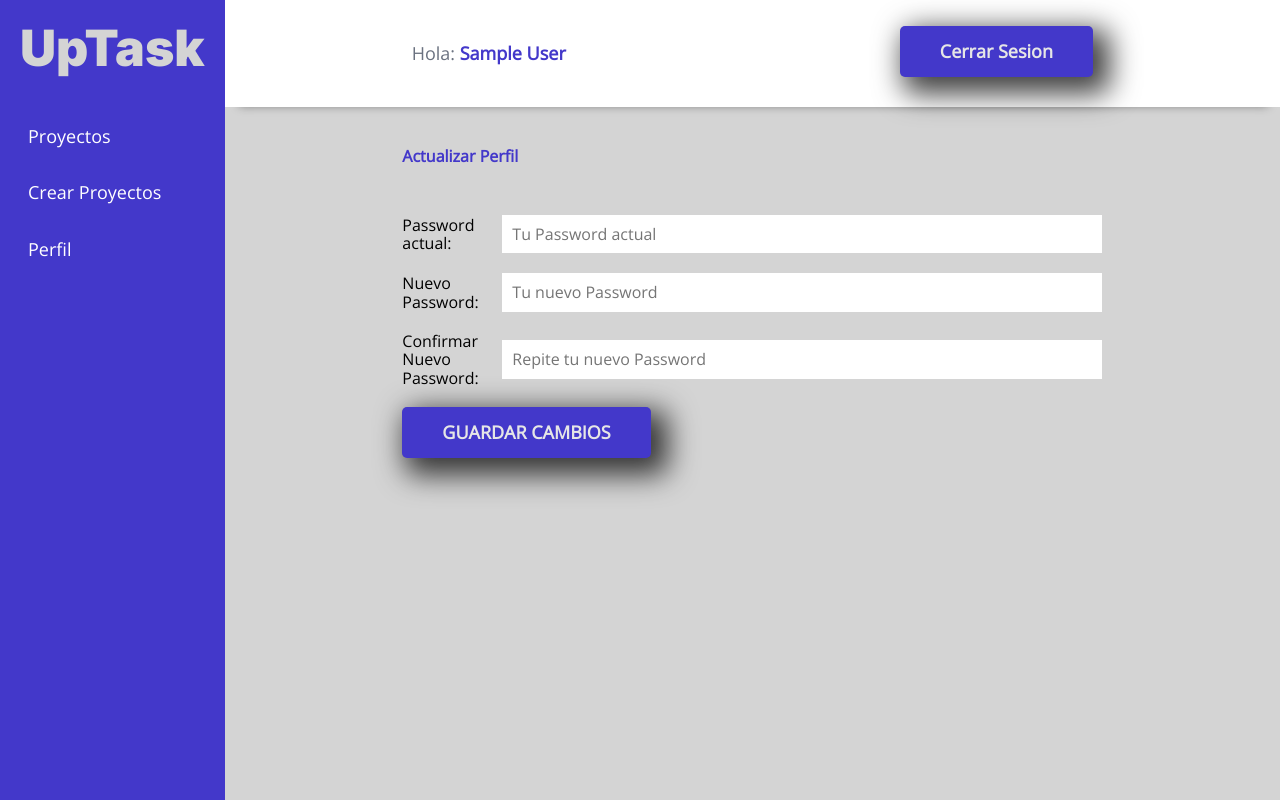
After one commit to titoiriepal/uptask_mvc, a PHP site: template views/dashboard/cambiar_password.php in a window 1280 px wide. The commit adds this page. Run offline with PHP 8.4, Linux system fonts and the light colour scheme; the template is opened without the code that fills it, so the values that code supplies are empty; the visitor is signed in with stand-in values (Sample User, id 1).

Commit message:
Edit profile added. Change password functionality added

```diff
--- a/public/index.php
+++ b/public/index.php
@@ -38,6 +38,9 @@ $router->get('/crear-proyecto', [DashboardController::class, 'crear']);
 $router->post('/crear-proyecto', [DashboardController::class, 'crear']);
 $router->get('/proyecto', [DashboardController::class, 'proyecto']);
 $router->get('/perfil', [DashboardController::class, 'perfil']);
+$router->post('/perfil', [DashboardController::class, 'perfil']);
+$router->get('/cambiar_password', [DashboardController::class, 'cambiar_password']);
+$router->post('/cambiar_password', [DashboardController::class, 'cambiar_password']);
 
 
 /*********************ZONA API *************************************************/
--- a/src/scss/dashboard/_dashboard.scss
+++ b/src/scss/dashboard/_dashboard.scss
@@ -102,3 +102,11 @@
     }
 
 }
+
+.enlace{
+    color: v.$indigo;
+    font-weight: bold;
+    &:hover{
+        color: darken(v.$indigo, 15%);
+    }
+}
--- /dev/null
+++ b/views/dashboard/cambiar_password.php
@@ -0,0 +1,47 @@
+<?php
+    include_once __DIR__ . '/header-dashboard.php';
+?>
+
+
+<div class="contenedor-sm">
+    <?php
+        include_once __DIR__ . '/../templates/alertas.php'
+    ?>
+
+<a href="/perfil" class="enlace">Actualizar Perfil</a>
+
+    <form class="formulario" method="POST">
+
+        <div class="campo">
+            <label for="password_old">Password actual:</label>
+            <input
+                type="password"
+                name="password_old"
+                placeholder="Tu Password actual"
+            />
+        </div>
+        <div class="campo">
+            <label for="password">Nuevo Password:</label>
+            <input
+                type="password"
+                name="password"
+                placeholder="Tu nuevo Password"
+            />
+        </div>
+        <div class="campo">
+            <label for="password2">Confirmar Nuevo Password:</label>
+            <input
+                type="password"
+                name="password2"
+                placeholder="Repite tu nuevo Password"
+            />
+        </div>
+
+        <input type="submit" value="Guardar Cambios">
+    </form>
+</div>
+
+
+<?php
+    include_once __DIR__ . '/footer-dashboard.php';
+?>
```
Also changed, not shown: controllers/DashboardController.php (+86 -2 lines), models/Usuario.php (+18 -0 lines), views/dashboard/perfil.php (+32 -0 lines), public/build/css/app.css, 1 other file.
